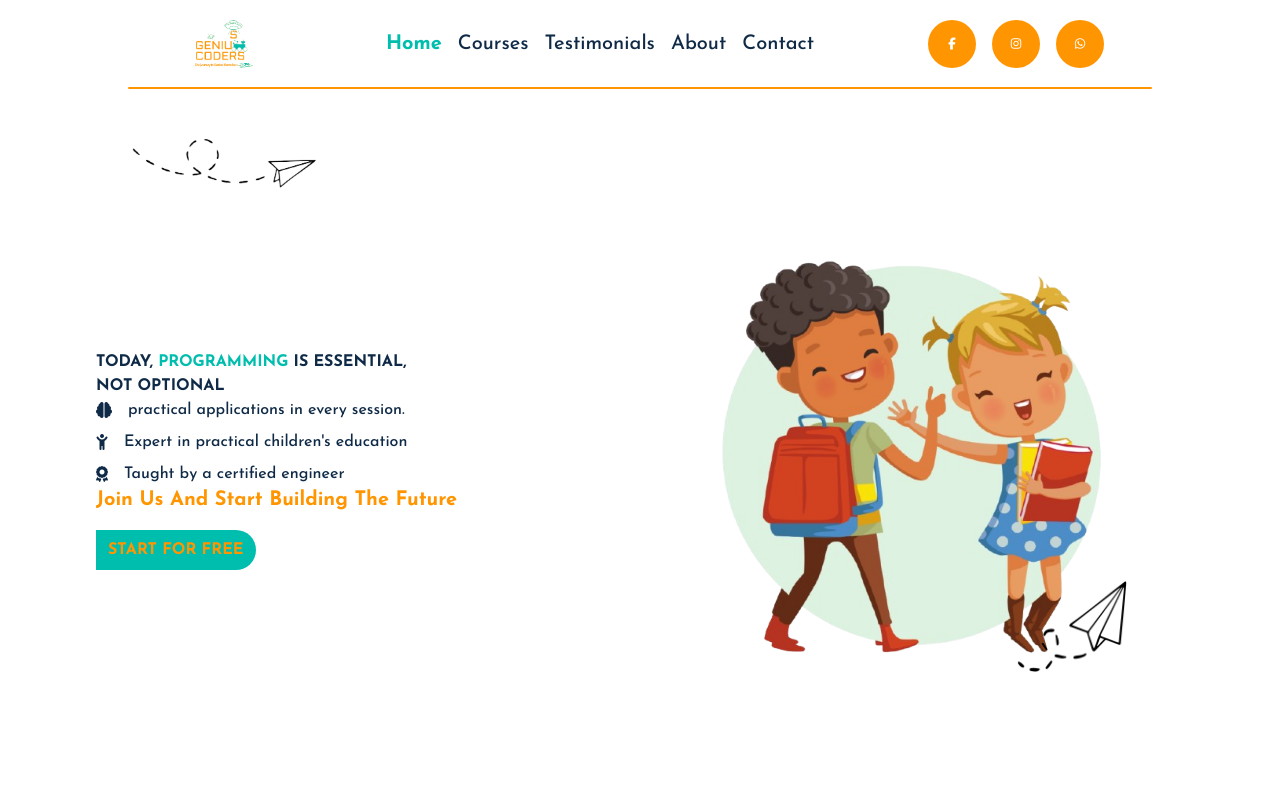
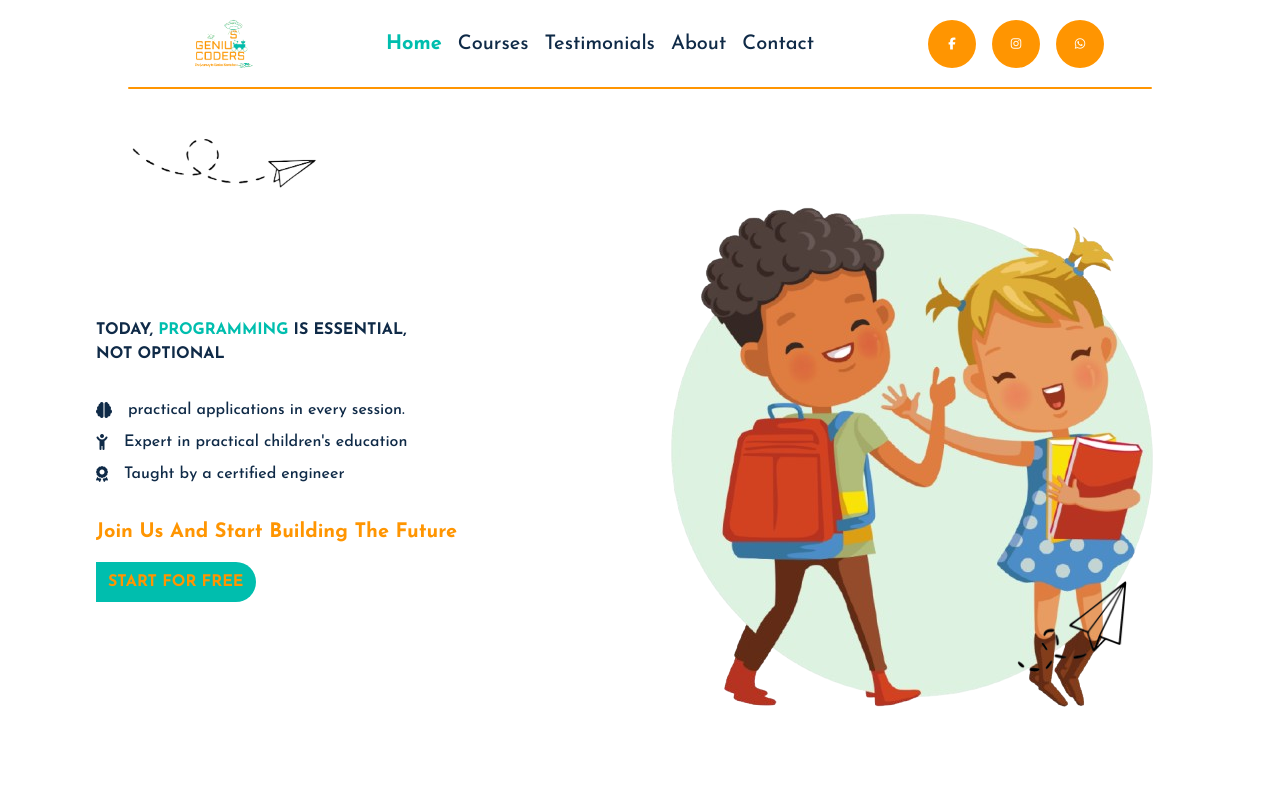
Before and after one commit to Amr-keshk/genius-coders, a React (Vite) app: page / in a window 1280 px wide. Shown: the top 800 px of the page. Built offline with nearby package versions, Linux system fonts and the light colour scheme.

Commit message:
Update Hero.jsx

```diff
--- a/src/components/Hero.jsx
+++ b/src/components/Hero.jsx
@@ -21,7 +21,7 @@ function Hero() {
         <div className='flex-1 lg:flex-initial lg:w-4/6 xl:flex-1 flex justify-center flex-col'>
 
           <h1 className="text-primaryTextColor font-bold uppercase">today, <strong className='text-primaryColor'>programming</strong> is essential, <span className='block'>not optional</span></h1>
-          <ul className='flex flex-col gap-2 text-primaryTextColor sm:my- '>
+          <ul className='flex flex-col gap-2 text-primaryTextColor sm:my-8 '>
             <li className='flex items-center gap-4 font-medium'><i className="fa-solid fa-brain"></i>practical applications in every session.</li>
             <li className='flex items-center gap-4 font-medium'><i className="fa-solid fa-child-reaching"></i>Expert in practical children&apos;s education</li>
             <li className='flex items-center gap-4 font-medium'><i className="fa-solid fa-award"></i>Taught by a certified engineer</li>
@@ -41,7 +41,7 @@ function Hero() {
 
 
         <div className='flex-1 lg:flex-initial lg:w-2/6 xl:flex-1'>
-          <img className='max-w-sm mx-auto' src={bg} alt="Astronaut in space representing future learning journey" loading="lazy" />
+          <img className='max-w-full mx-auto' src={bg} alt="Astronaut in space representing future learning journey" loading="lazy" />
         </div>
 
       </div>
```
